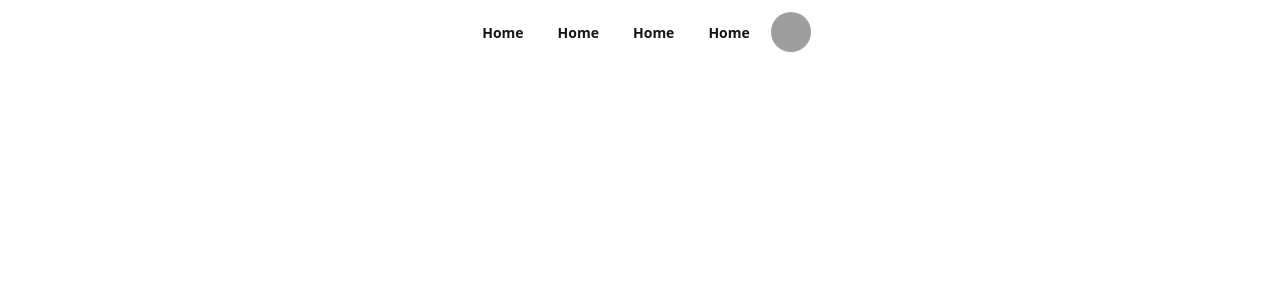
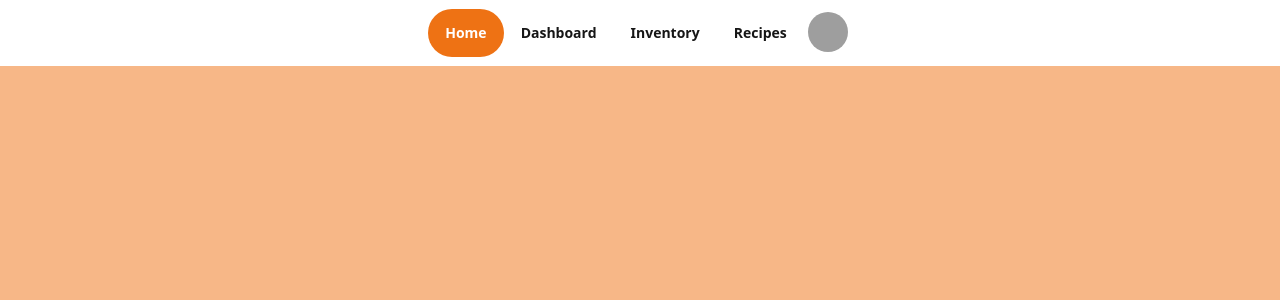
Before and after one commit to wave49192/MyFridge, a React (Vite) app: page / in a window 1280 px wide. Shown: the top 300 px of the page. Built offline with nearby package versions, Linux system fonts and the light colour scheme; grey boxes are pictures that could not be loaded.

Commit message:
update nav component

```diff
--- a/src/components/Navbar/Navbar.tsx
+++ b/src/components/Navbar/Navbar.tsx
@@ -1,13 +1,42 @@
-import React from "react";
+import React, { useEffect, useState } from "react";
 
-const Navbar: React.FC = () => {
+interface NavbarNavigation {
+  isAtPage?: string;
+}
+const Navbar: React.FC<NavbarNavigation> = ({ isAtPage }) => {
   return (
-    <div className="navbar bg-base-100 bg-white">
-      <div className="mobile:flex-auto justify-evenly laptop:justify-center">
-        <a className="btn btn-ghost text-m ">Home</a>
-        <a className="btn btn-ghost text-m ">Home</a>
-        <a className="btn btn-ghost text-m ">Home</a>
-        <a className="btn btn-ghost text-m ">Home</a>
+    <>
+      <div className="navbar sticky top-0 z-50 justify-center">
+        <div className="self-center rounded-full backdrop-blur-xl bg-white/30">
+          <a
+            className={`btn btn-ghost text-m rounded-full ${
+              isAtPage === "Home" ? "bg-primary text-white" : ""
+            }`}
+          >
+            Home
+          </a>
+          <a
+            className={`btn btn-ghost text-m rounded-full ${
+              isAtPage === "Dashboard" ? "text-blue-500 text-white" : ""
+            }`}
+          >
+            Dashboard
+          </a>
+          <a
+            className={`btn btn-ghost text-m rounded-full ${
+              isAtPage === "Inventory" ? "text-blue-500 text-white" : ""
+            }`}
+          >
+            Inventory
+          </a>
+          <a
+            className={`btn btn-ghost text-m rounded-full ${
+              isAtPage === "Recipes" ? "text-blue-500 text-white" : ""
+            }`}
+          >
+            Recipes
+          </a>
+
           <div className="dropdown dropdown-end">
             <div
               tabIndex={0}
@@ -28,7 +57,7 @@ const Navbar: React.FC = () => {
               <li>
                 <a className="justify-between">
                   Profile
-                <span className="badge">New</span>
+                  {/* <span className="badge">New</span> */}
                 </a>
               </li>
               <li>
@@ -41,6 +70,7 @@ const Navbar: React.FC = () => {
           </div>
         </div>
       </div>
+    </>
   );
 };
 
--- a/src/components/RecipeList/RecipeList.tsx
+++ b/src/components/RecipeList/RecipeList.tsx
@@ -1,7 +1,12 @@
 import React from "react";
 
 const RecipeList: React.FC = () => {
-  return <div>RecipeList</div>;
+  return (
+    <div>
+      <div className="h-[500px] bg-primary-content"></div>
+      <div className="h-[500px] bg-primary-content"></div>
+    </div>
+  );
 };
 
 export default RecipeList;
--- a/src/pages/Home/HomePage.tsx
+++ b/src/pages/Home/HomePage.tsx
@@ -5,8 +5,8 @@ import { Navbar, RecipeList } from "../../components";
 const HomePage: React.FC = () => {
   return (
     <div>
-      <Navbar />
-      {/* <RecipeList /> */}
+      <Navbar isAtPage="Home" />
+      <RecipeList />
     </div>
   );
 };
--- a/tailwind.config.js
+++ b/tailwind.config.js
@@ -3,7 +3,7 @@ module.exports = {
   content: ["./index.html", , "./src/**/*.{html,js,ts,jsx,tsx}"],
   theme: {
     screens: {
-      mobile: "425px",
+      mobile: { min: "320px", max: "426px" },
       // => @media (min-width: 640px) { ... }
 
       laptop: "1024px",
@@ -13,6 +13,15 @@ module.exports = {
       // => @media (min-width: 1280px) { ... }
     },
     extend: {},
+  },
+
+  colors: {
+    primary: "#EE7214",
+    "primary-content": "F7B787",
+    secondary: "#527853",
+    accent: "#362706",
+    neutral: "#3D4451",
+    "base-100": "#FFFFFF",
   },
 
   plugins: [require("daisyui")],
```
Lines whose indentation alone changed are shown as unchanged.
